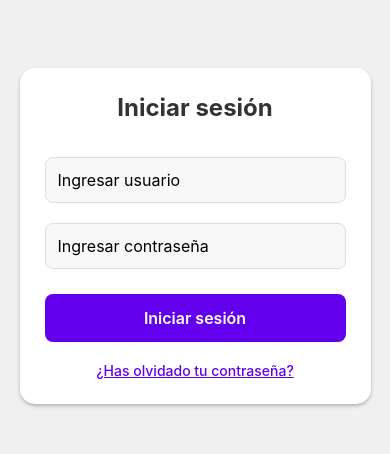
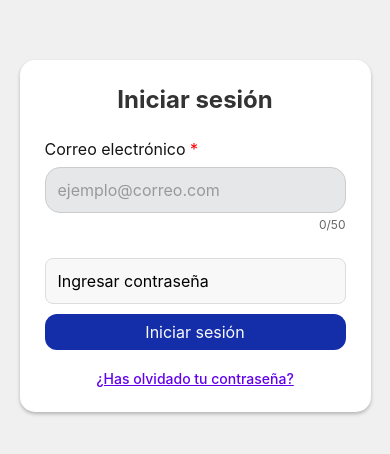
Before and after one commit to isaacOG145/ReactNativeEventflow, a React Native app: screen /Login in a window 390 px wide. Shown: the part 186-640 px from the top of the page. Built offline with nearby package versions, Linux system fonts and the light colour scheme.

Commit message:
empezando con componentes

```diff
--- /dev/null
+++ b/src/components/BlueButton.js
@@ -0,0 +1,43 @@
+import { TouchableOpacity, Text, StyleSheet } from 'react-native';
+import { useState } from 'react';
+import { Colors, fontSizes, Spacing} from '../kernel/Styles';
+
+export default function BlueButton({ children, onPress }) {
+    const [isHovered, setIsHovered] = useState(false);
+
+    return (
+        <TouchableOpacity
+            style={[
+                styles.bt,
+                styles.btnBlue,
+                isHovered && styles.btnBlueHover
+            ]}
+            onPress={onPress}
+            activeOpacity={0.7}
+            onMouseEnter={() => setIsHovered(true)} // Solo funciona en web
+            onMouseLeave={() => setIsHovered(false)} // Solo funciona en web
+        >
+            <Text style={styles.text}>{children}</Text>
+        </TouchableOpacity>
+    );
+}
+const styles = StyleSheet.create({
+    bt: {
+        borderRadius: 12,
+        alignItems: 'center',
+        justifyContent: 'center',
+        width: '100%',
+        padding: Spacing.medium,
+    },
+    btnBlue: {
+        backgroundColor: Colors.blue,
+    },
+    text: {
+        color: Colors.textLight,
+        fontSize: fontSizes.normal,
+    },
+    // Agregar a tus estilos:
+    btnBlueHover: {
+        backgroundColor: Colors.blueHover,
+    },
+});
--- /dev/null
+++ b/src/components/InputComponent.js
@@ -0,0 +1,145 @@
+import React, { useState, useEffect } from 'react';
+import { View, TextInput, Text, StyleSheet } from 'react-native';
+import PropTypes from 'prop-types';
+
+const InputComponent = ({
+  type = "text",
+  value = "",
+  onChangeText = () => {},
+  label = "",
+  required = false,
+  error = "",
+  maxLength = null,
+  placeholder = "",
+  disabled = false,
+  containerStyle = {},
+  inputStyle = {}
+}) => {
+  const [charCount, setCharCount] = useState(value.length);
+  const [showMaxLengthAlert, setShowMaxLengthAlert] = useState(false);
+
+  useEffect(() => {
+    setCharCount(value.length);
+  }, [value]);
+
+  const handleTextChange = (text) => {
+    if (maxLength && text.length > maxLength) {
+      setShowMaxLengthAlert(true);
+      setTimeout(() => setShowMaxLengthAlert(false), 3000);
+      return;
+    }
+    onChangeText(text);
+  };
+
+  return (
+    <View style={[styles.container, containerStyle]}>
+      {label && (
+        <Text style={styles.label}>
+          {label}
+          {required && <Text style={styles.required}> *</Text>}
+        </Text>
+      )}
+
+      <TextInput
+        style={[
+          styles.input,
+          error ? styles.inputError : {},
+          disabled ? styles.inputDisabled : {},
+          inputStyle
+        ]}
+        value={value}
+        onChangeText={handleTextChange}
+        placeholder={placeholder}
+        placeholderTextColor="#999"
+        secureTextEntry={type === "password"}
+        editable={!disabled}
+        maxLength={maxLength}
+        keyboardType={
+          type === "email" ? "email-address" :
+          type === "number" ? "numeric" :
+          "default"
+        }
+      />
+
+      {(maxLength && !error) && (
+        <Text style={styles.charCount}>
+          {charCount}/{maxLength}
+        </Text>
+      )}
+
+      {showMaxLengthAlert && (
+        <Text style={styles.alertText}>
+          Máximo {maxLength} caracteres permitidos
+        </Text>
+      )}
+
+      {error && <Text style={styles.errorText}>{error}</Text>}
+    </View>
+  );
+};
+
+// Estilos
+const styles = StyleSheet.create({
+  container: {
+    marginBottom: 16,
+    width: '100%',
+  },
+  label: {
+    fontSize: 16,
+    marginBottom: 8,
+    color: '#141414',
+    fontWeight: 'normal',
+  },
+  required: {
+    color: 'red',
+  },
+  input: {
+    width: '100%',
+    padding: 12,
+    color: '#141414',
+    backgroundColor: '#e5e7e9',
+    borderWidth: 1,
+    borderColor: '#ccc',
+    borderRadius: 15,
+    fontSize: 16,
+  },
+  inputError: {
+    borderColor: 'red',
+  },
+  inputDisabled: {
+    opacity: 0.6,
+  },
+  charCount: {
+    fontSize: 12,
+    color: '#666',
+    textAlign: 'right',
+    marginTop: 4,
+  },
+  alertText: {
+    fontSize: 12,
+    color: 'orange',
+    marginTop: 4,
+  },
+  errorText: {
+    fontSize: 12,
+    color: 'red',
+    marginTop: 4,
+  },
+});
+
+// Validación de props
+InputComponent.propTypes = {
+  type: PropTypes.oneOf(['text', 'password', 'email', 'number']),
+  value: PropTypes.string,
+  onChangeText: PropTypes.func,
+  label: PropTypes.string,
+  required: PropTypes.bool,
+  error: PropTypes.string,
+  maxLength: PropTypes.number,
+  placeholder: PropTypes.string,
+  disabled: PropTypes.bool,
+  containerStyle: PropTypes.object,
+  inputStyle: PropTypes.object,
+};
+
+export default InputComponent;
--- /dev/null
+++ b/src/kernel/Styles.js
@@ -0,0 +1,23 @@
+export const Colors = {
+    background: '#f2f6f9',
+    cardBackground: '#ffffff',
+    textLight: '#FAFAFA',
+    textDark: '#141414',
+    blue: '#142EA9',
+    blueHover: '#344BB5',
+    purple: '#8005A3' ,
+    purpleHover: '#9125B0',
+    violet: '#5C30B6',
+    violetHover: '#340C85'
+}
+
+export const fontSizes = {
+    normal: 16
+}
+
+export const Spacing = {
+    small: 4,
+    medium: 8,
+    large: 12,
+    xlarge: 16,
+  };
--- a/src/screens/LoginScreen.js
+++ b/src/screens/LoginScreen.js
@@ -1,5 +1,7 @@
 import React, { useState } from 'react';
 import { View, Text, TextInput, TouchableOpacity, StyleSheet } from 'react-native';
+import BlueButton from '../components/BlueButton';
+import InputComponent from '../components/InputComponent';
 
 export default function LoginScreen({ navigation }) {
   const [username, setUsername] = useState('');
@@ -10,11 +12,14 @@
       <View style={styles.card}>
         <Text style={styles.title}>Iniciar sesión</Text>
 
-        <TextInput
-          style={styles.input}
-          placeholder="Ingresar usuario"
-          value={username}
-          onChangeText={setUsername}
+        <InputComponent
+          type="email"
+
+          label="Correo electrónico"
+          required
+
+          placeholder="ejemplo@correo.com"
+          maxLength={50}
         />
 
         <TextInput
@@ -25,12 +30,9 @@
           onChangeText={setPassword}
         />
 
-        <TouchableOpacity
-          style={styles.button}
-          onPress={() => navigation.navigate('Home')}
-        >
-          <Text style={styles.buttonText}>Iniciar sesión</Text>
-        </TouchableOpacity>
+        <BlueButton onPress={() => navigation.navigate('Home')}>
+          Iniciar sesión
+        </BlueButton>
 
         <TouchableOpacity
           style={styles.linkContainer}
```
Also changed, not shown: src/components/PurpleButton.js (added, +42 -0 lines).
